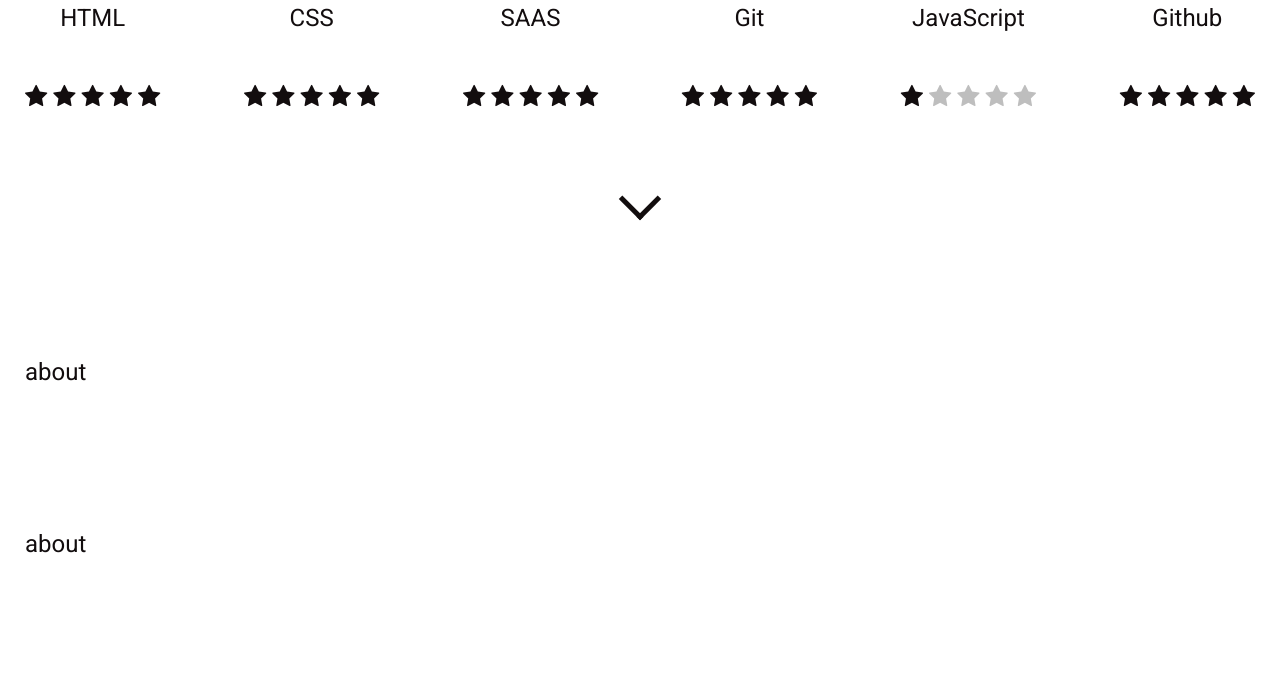
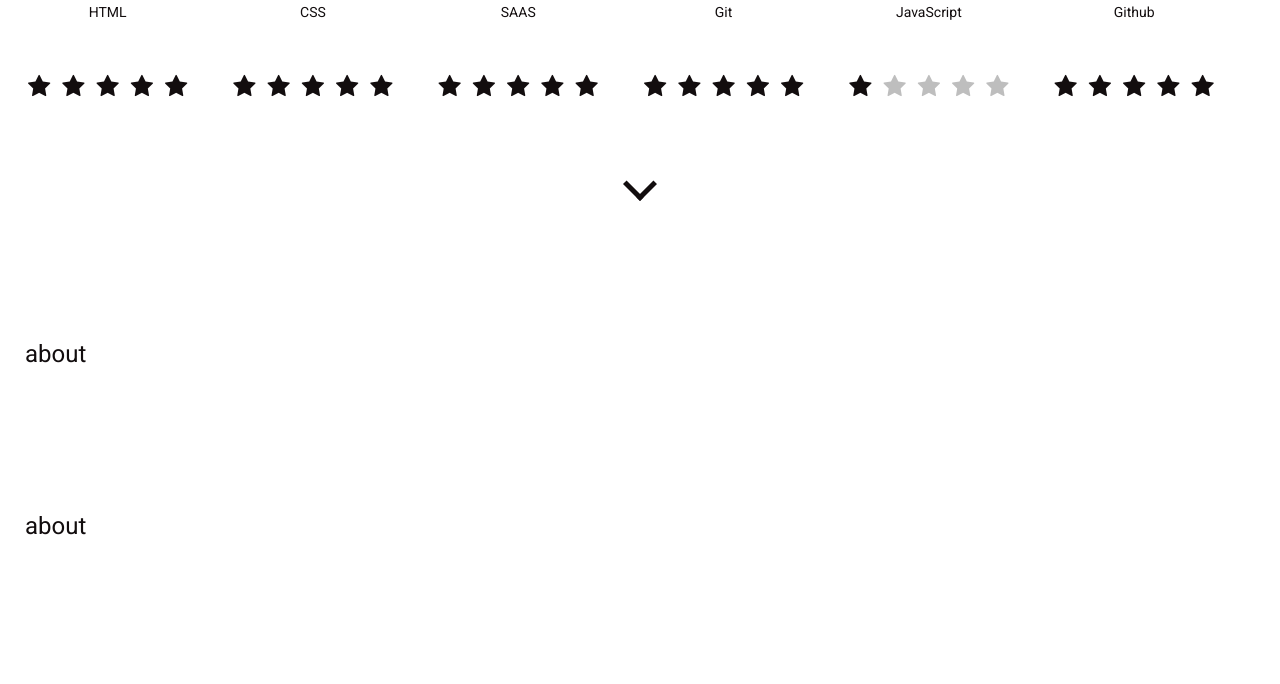
Before and after one commit to lizavr/resume, a website: page index.html in a window 1280 px wide. Shown: the part 1025-1709 px from the top of the page. Drawn offline with nearby package versions, Linux system fonts and the light colour scheme.

Commit message:
changed paddings in skills section

```diff
--- a/index.html
+++ b/index.html
@@ -72,7 +72,7 @@
         <div class="container">
           <a id="skills"></a>
           <h2 class="title skills">Skills</h2>
-          <div class="skills__items d-flex justify-content-between">
+          <div class="skills__items d-flex justify-content-start">
             <div class="skill__item d-flex flex-column">
               <div class="skill__item__img">
                 <img src="./assets/imgs/icons/html5.svg" alt="html5" />
--- a/styles/skills.scss
+++ b/styles/skills.scss
@@ -1,8 +1,13 @@
 .fa.fa-star {
+  margin: 3px;
   color: var(--secondary-text-color);
 }
 .fa.fa-star.checked {
   color: var(--main-color);
+}
+.skills__items {
+  gap: calc(var(--gap) * 5);
+  flex-wrap: wrap;
 }
 .skill__item {
   &__img {
@@ -13,19 +18,22 @@
   &__skill {
     text-align: center;
     margin-bottom: 50px;
+    font-size: 14px;
   }
   &__stars {
-    margin-bottom: 72px;
+    margin-bottom: 70px;
   }
 }
-.skills__arrow {
+.skills {
+  &__arrow {
     margin: 0 auto;
-  width: 30px;
-  height: 30px;
+    width: 24px;
+    height: 24px;
     border-top: 5px solid var(--main-color);
     border-right: 5px solid var(--main-color);
     transform: rotate(135deg);
   }
-.skills__hidden {
+  &__hidden {
     display: none;
   }
+}
```
Also changed, not shown: styles/style.css. Lines whose indentation alone changed are shown as unchanged.
